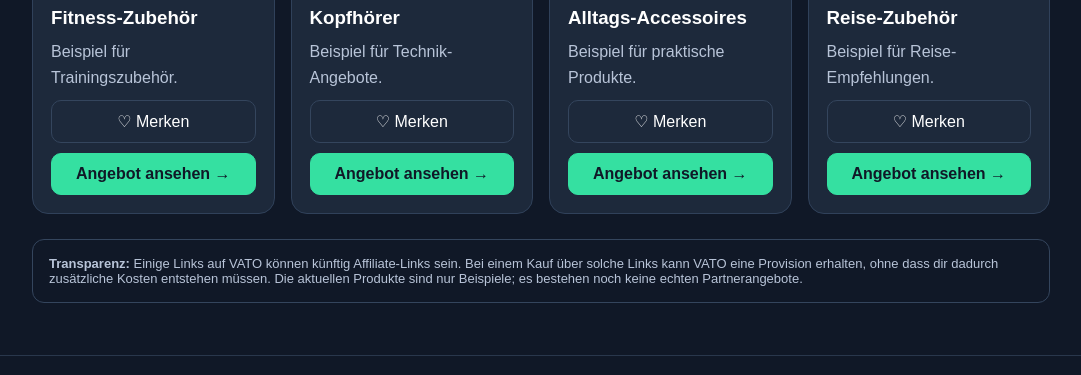
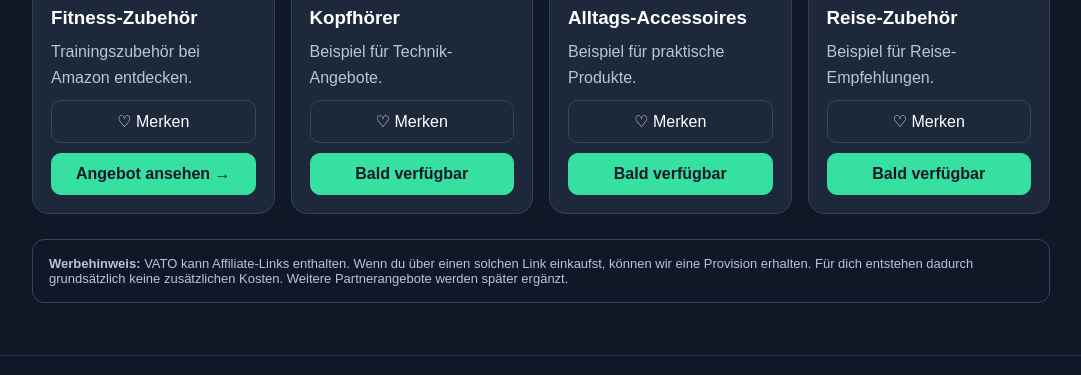
Before and after one commit to daudyasin5-lang/Vato, a plain HTML site: page index.html in a window 1280 px wide. Shown: the part 760-1135 px from the top of the page, without its empty margins (99-1180 px from the left). Drawn offline with Linux system fonts and the light colour scheme.

Commit message:
Update index.html

```diff
--- a/index.html
+++ b/index.html
@@ -40,7 +40,10 @@
   padding:11px 14px;
   border-radius:10px;
 }
-button:hover,.active { border-color:var(--green);color:var(--green); }
+button:hover,.active {
+  border-color:var(--green);
+  color:var(--green);
+}
 main { max-width:1050px;margin:auto;padding:22px 16px; }
 .hero {
   padding:32px 22px;
@@ -55,12 +58,18 @@
 .muted { color:var(--muted); }
 .search { width:100%;margin:18px 0; }
 input {
-  width:100%;padding:14px;border-radius:10px;
-  border:1px solid #34455d;background:var(--card);
+  width:100%;
+  padding:14px;
+  border-radius:10px;
+  border:1px solid #34455d;
+  background:var(--card);
   color:white;
 }
 .categories {
-  display:flex;gap:8px;flex-wrap:wrap;margin:16px 0;
+  display:flex;
+  gap:8px;
+  flex-wrap:wrap;
+  margin:16px 0;
 }
 .products {
   display:grid;
@@ -68,32 +77,45 @@
   gap:16px;
 }
 .product {
-  background:var(--card);border:1px solid #30415a;
-  border-radius:16px;padding:18px;
-  display:flex;flex-direction:column;gap:10px;
+  background:var(--card);
+  border:1px solid #30415a;
+  border-radius:16px;
+  padding:18px;
+  display:flex;
+  flex-direction:column;
+  gap:10px;
 }
 .product .emoji { font-size:42px; }
 .product h3 { margin:0; }
 .product p { margin:0; }
 .product button { margin-top:auto; }
 .primary {
-  background:var(--green);color:#101827;
-  border-color:var(--green);font-weight:bold;
+  background:var(--green);
+  color:#101827;
+  border-color:var(--green);
+  font-weight:bold;
 }
 .primary:hover { color:#101827; }
 .notice {
-  margin-top:25px;padding:16px;
-  border:1px solid #34455d;border-radius:12px;
-  color:var(--muted);font-size:13px;
+  margin-top:25px;
+  padding:16px;
+  border:1px solid #34455d;
+  border-radius:12px;
+  color:var(--muted);
+  font-size:13px;
 }
 footer {
-  text-align:center;padding:25px;color:var(--muted);
-  border-top:1px solid #29374c;margin-top:30px;
+  text-align:center;
+  padding:25px;
+  color:var(--muted);
+  border-top:1px solid #29374c;
+  margin-top:30px;
 }
 [hidden] { display:none !important; }
 </style>
 </head>
 <body>
+
 <header>
   <div class="logo">VATO</div>
   <nav>
@@ -133,31 +155,53 @@
   <p id="empty" class="muted" hidden>Keine passenden Angebote gefunden.</p>
 
   <section class="notice">
-    <strong>Transparenz:</strong> Einige Links auf VATO können künftig
-    Affiliate-Links sein. Bei einem Kauf über solche Links kann VATO
-    eine Provision erhalten, ohne dass dir dadurch zusätzliche Kosten
-    entstehen müssen. Die aktuellen Produkte sind nur Beispiele;
-    es bestehen noch keine echten Partnerangebote.
+    <strong>Werbehinweis:</strong> VATO kann Affiliate-Links enthalten.
+    Wenn du über einen solchen Link einkaufst, können wir eine Provision
+    erhalten. Für dich entstehen dadurch grundsätzlich keine zusätzlichen Kosten.
+    Weitere Partnerangebote werden später ergänzt.
   </section>
 </main>
 
 <footer>
   <div class="logo">VATO</div>
   <p>Deine Plattform für smarte Empfehlungen.</p>
-  <p>Impressum und Datenschutz werden vor dem öffentlichen
-     kommerziellen Betrieb ergänzt.</p>
+  <p>Impressum und Datenschutzerklärung müssen vor dem kommerziellen Betrieb ergänzt werden.</p>
 </footer>
 
 <script>
 const products = [
-  {id:1,name:"Fitness-Zubehör",category:"Fitness",
-   emoji:"🏋️",description:"Beispiel für Trainingszubehör."},
-  {id:2,name:"Kopfhörer",category:"Technik",
-   emoji:"🎧",description:"Beispiel für Technik-Angebote."},
-  {id:3,name:"Alltags-Accessoires",category:"Lifestyle",
-   emoji:"⌚",description:"Beispiel für praktische Produkte."},
-  {id:4,name:"Reise-Zubehör",category:"Reisen",
-   emoji:"🎒",description:"Beispiel für Reise-Empfehlungen."}
+  {
+    id:1,
+    name:"Fitness-Zubehör",
+    category:"Fitness",
+    emoji:"🏋️",
+    description:"Trainingszubehör bei Amazon entdecken.",
+    link:"https://link.amazon/B02FNdCWe"
+  },
+  {
+    id:2,
+    name:"Kopfhörer",
+    category:"Technik",
+    emoji:"🎧",
+    description:"Beispiel für Technik-Angebote.",
+    link:""
+  },
+  {
+    id:3,
+    name:"Alltags-Accessoires",
+    category:"Lifestyle",
+    emoji:"⌚",
+    description:"Beispiel für praktische Produkte.",
+    link:""
+  },
+  {
+    id:4,
+    name:"Reise-Zubehör",
+    category:"Reisen",
+    emoji:"🎒",
+    description:"Beispiel für Reise-Empfehlungen.",
+    link:""
+  }
 ];
 
 let category = "Alle";
@@ -174,9 +218,11 @@
 
 function showMode(value) {
   mode = value;
-  document.getElementById("allBtn").classList.toggle("active",value==="all");
+  document.getElementById("allBtn")
+    .classList.toggle("active",value==="all");
   render();
-  document.getElementById("angebote").scrollIntoView({behavior:"smooth"});
+  document.getElementById("angebote")
+    .scrollIntoView({behavior:"smooth"});
 }
 
 function toggleFavorite(id) {
@@ -188,6 +234,7 @@
 
 function render() {
   const term = document.getElementById("search").value.toLowerCase();
+
   const shown = products.filter(p =>
     (category==="Alle" || p.category===category) &&
     (mode!=="favorites" || favorites.includes(p.id)) &&
@@ -200,17 +247,27 @@
       <p class="green">${p.category}</p>
       <h3>${p.name}</h3>
       <p class="muted">${p.description}</p>
+
       <button onclick="toggleFavorite(${p.id})">
         ${favorites.includes(p.id)?"♥ Gespeichert":"♡ Merken"}
       </button>
-      <button class="primary" onclick="alert('Dies ist ein Beispielangebot. Ein echter Partnerlink wird später hinzugefügt.')">
-        Angebot ansehen →
-      </button>
+
+      ${
+        p.link
+        ? `<a href="${p.link}" target="_blank" rel="sponsored nofollow noopener"
+             style="text-decoration:none">
+             <button class="primary" style="width:100%">Angebot ansehen →</button>
+           </a>`
+        : `<button class="primary" onclick="alert('Für dieses Produkt wird noch ein Partnerlink hinzugefügt.')">
+             Bald verfügbar
+           </button>`
+      }
     </article>
   `).join("");
 
   document.getElementById("empty").hidden = shown.length!==0;
 }
+
 render();
 </script>
 </body>
```
